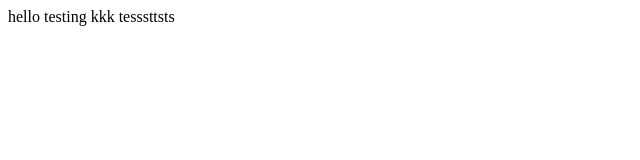
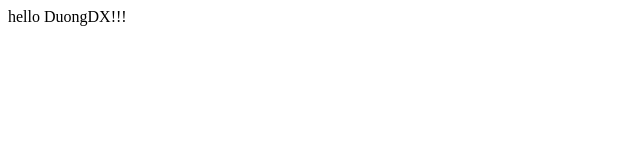
Before and after one commit to duongdx-kma/ansible, a plain HTML site: page code/index.html in a window 1280 px wide. Shown: the full height of the page, 0-640 px from the left. Drawn offline with Linux system fonts and the light colour scheme.

Commit message:
amazon linux testing

```diff
--- a/code/index.html
+++ b/code/index.html
@@ -8,6 +8,6 @@
     <title>Document</title>
 </head>
 <body>
-    hello testing kkk tesssttsts
+    hello DuongDX!!!
 </body>
 </html>
```
